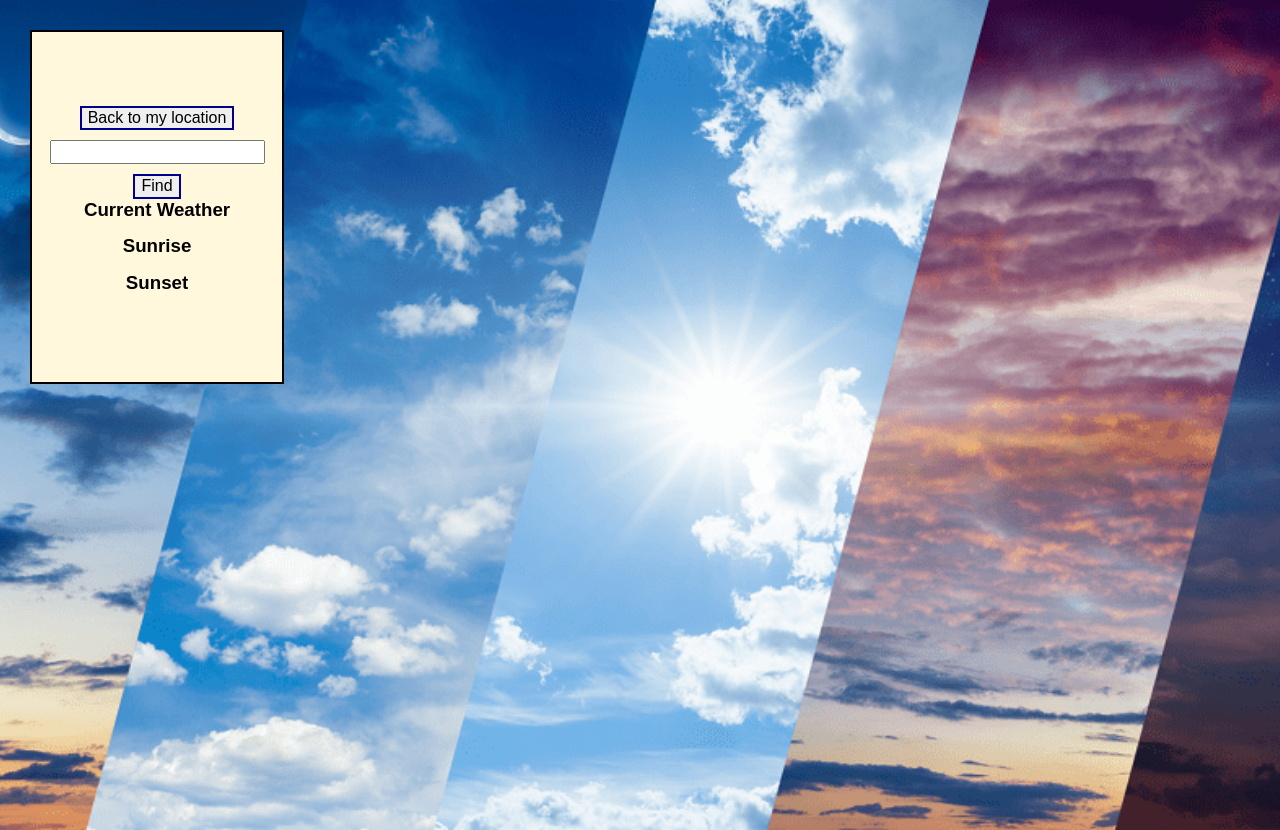
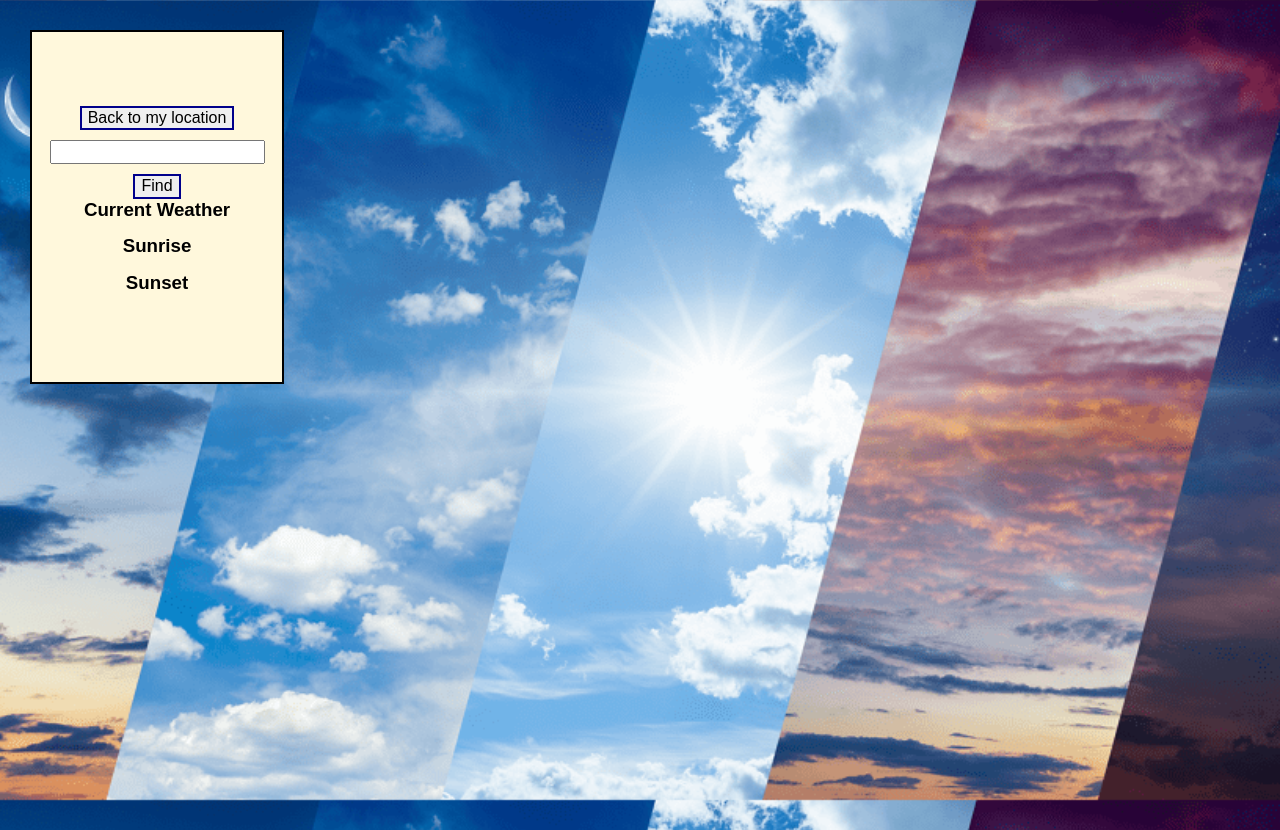
Before and after one commit to AtaliaM/Weather-App, a plain HTML site: page index.html in a window 1280 px wide. Drawn offline with Linux system fonts and the light colour scheme.

Commit message:
fixed background

```diff
--- a/index.html
+++ b/index.html
@@ -24,6 +24,10 @@
         <h3 class="sunset-p">Sunset<p class="sunset"></p>
         <!-- <h3 class="searched-weather-p">Seareched Weather</h3> -->
     </div>
+
+    <div class="all-cards-container">
+
+    </div>
     <script src="weather.js"></script>
 </body>
 
--- a/style.css
+++ b/style.css
@@ -3,11 +3,12 @@ body {
     margin: 0;
     padding: 0;
     font-family: Arial, Helvetica, sans-serif;
-    background-image: url("./weather-bg.png");
+    background: url(./weather-bg.png) no-repeat center fixed;
     height: 100vh;
-    background-position: center;
+    background-size: cover;
+    /* background-position: center;
     background-repeat: no-repeat;
-    background-size: cover;
+    background-size: cover; */
 }
 
 .main-container {
@@ -69,3 +70,15 @@ input {
     width: 45px;
     height: 45px;
 }
+
+/* .all-cards-container {
+    display: flex;
+    flex-wrap: wrap;
+    position: relative;
+    left: 300px;
+    bottom:380px;
+    width: 400px;
+    height: 500px;
+    background: palevioletred;
+}
+ */
```
